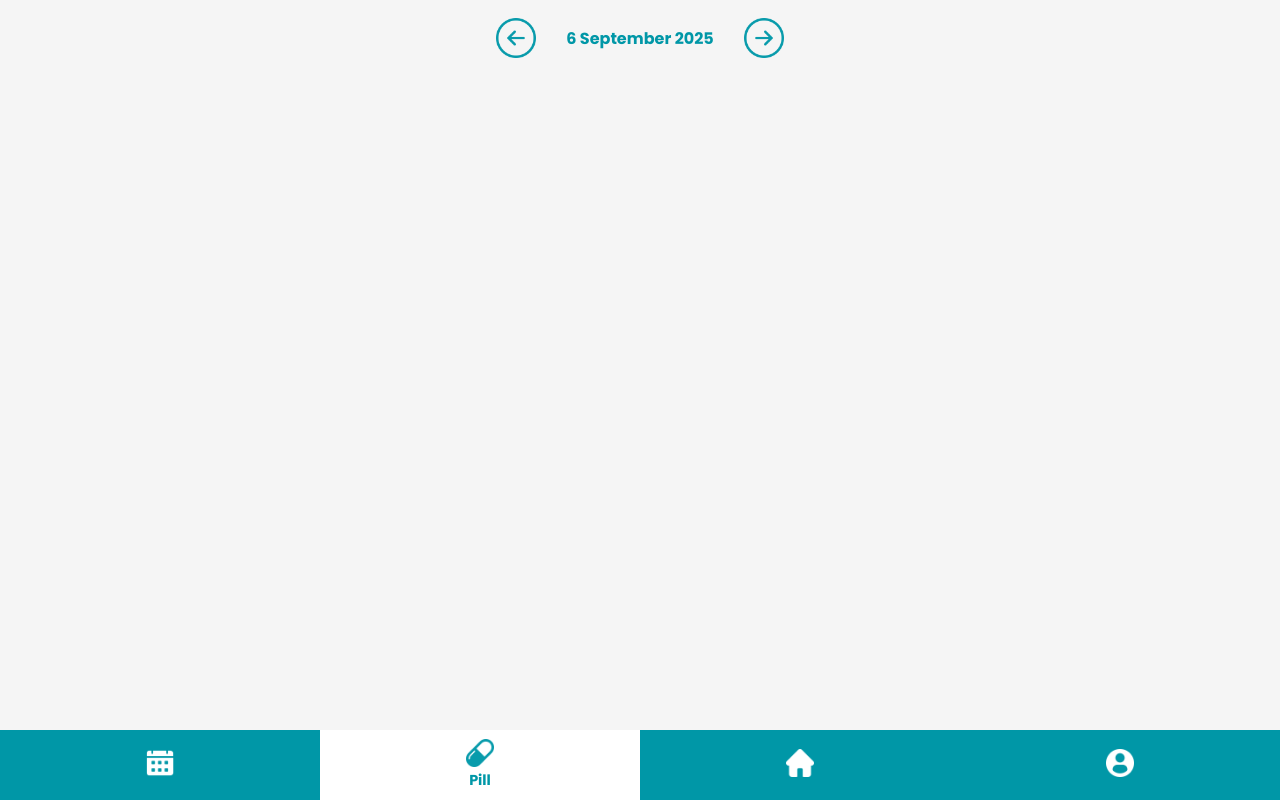
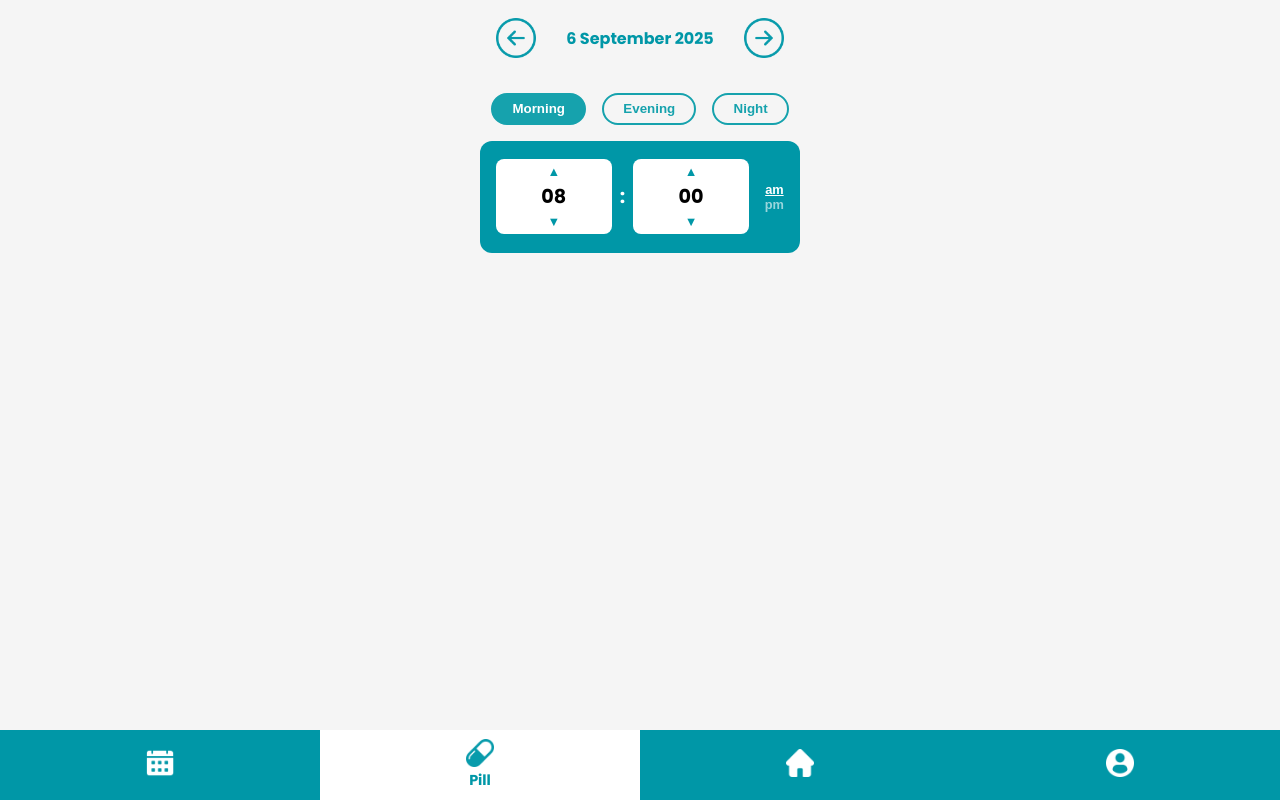
Before and after one commit to Hariharan6307-coder/Pill-Dispenser-App, a SvelteKit app in the folder frontend/: page /pill-slots in a window 1280 px wide. Built offline with nearby package versions, Linux system fonts and the light colour scheme.

Commit message:
Added clock and time selector as well

```diff
--- /dev/null
+++ b/frontend/src/lib/Clock.svelte
@@ -0,0 +1,128 @@
+<script>
+  let hour = $state(8);
+  let minute = $state(0);
+  let period = $state("AM");
+
+  function format(value) {
+    return value.toString().padStart(2, "0");
+  }
+
+  function increaseHour() {
+    hour = hour === 12 ? 1 : hour + 1;
+  }
+
+  function decreaseHour() {
+    hour = hour === 1 ? 12 : hour - 1;
+  }
+
+  function increaseMinute() {
+    minute = (minute + 1) % 60;
+  }
+
+  function decreaseMinute() {
+    minute = (minute - 1 + 60) % 60;
+  }
+
+  function togglePeriod() {
+    period = period === "AM" ? "PM" : "AM";
+  }
+</script>
+
+<!-- Wrapper to center -->
+<div class="wrapper">
+  <div class="clock-container">
+    <!-- Hour -->
+    <div class="time-box">
+      <button onclick={increaseHour}>▲</button>
+      <span>{format(hour)}</span>
+      <button onclick={decreaseHour}>▼</button>
+    </div>
+
+    <span class="colon">:</span>
+
+    <!-- Minute -->
+    <div class="time-box">
+      <button onclick={increaseMinute}>▲</button>
+      <span>{format(minute)}</span>
+      <button onclick={decreaseMinute}>▼</button>
+    </div>
+
+    <!-- Period -->
+    <div class="period">
+      <button class:active={period === "AM"} onclick={() => (period = "AM")}>am</button>
+      <button class:active={period === "PM"} onclick={() => (period = "PM")}>pm</button>
+    </div>
+  </div>
+</div>
+
+<style>
+  .wrapper {
+    display: flex;
+    justify-content: center;
+    align-items: center;
+    height: 7rem
+  }
+
+  .clock-container {
+    display: flex;
+    align-items: center;
+    gap: 0.5rem;
+    background: var(--color-primary);
+    border-radius: 12px;
+    padding: 0.5rem 1rem;
+    color: #000;
+    max-width: 20rem;
+    width: 100%;
+    height: 100%;
+    justify-content: center;
+  }
+
+  .time-box {
+    display: flex;
+    flex-direction: column;
+    align-items: center;
+    background: var(--color-card);
+    border-radius: 8px;
+    padding: 0.3rem 0.6rem;
+    font-size: 1.2rem;
+    font-weight: bold;
+    flex: 1;
+  }
+
+  .time-box span {
+    margin: 0.2rem 0;
+  }
+
+  .colon {
+    font-size: 1.2rem;
+    font-weight: bold;
+    color: var(--color-card);
+  }
+
+  button {
+    background: none;
+    border: none;
+    cursor: pointer;
+    font-size: 0.8rem;
+    color: var(--color-primary);
+  }
+
+  .period {
+    display: flex;
+    flex-direction: column;
+    margin-left: 0.5rem;
+  }
+
+  .period button {
+    font-size: 0.8rem;
+    font-weight: bold;
+    color: var(--color-card);
+    opacity: 0.6;
+    transition: 0.2s;
+  }
+
+  .period button.active {
+    opacity: 1;
+    text-decoration: underline;
+  }
+</style>
--- /dev/null
+++ b/frontend/src/lib/TimeSelector.svelte
@@ -0,0 +1,47 @@
+<!-- TimeSelector.svelte -->
+<script>
+  let selected = $state("morning");
+  const times = ["morning", "evening", "night"];
+
+  function select(time) {
+    selected = time;
+    // Optionally, dispatch an event if you want to notify parent
+    // createEventDispatcher() can be used for that
+  }
+</script>
+
+<div class="time-selector">
+  {#each times as time}
+    <button
+      class:selected={selected === time}
+      onclick={() => select(time)}
+      type="button"
+    >
+      {time}
+    </button>
+  {/each}
+</div>
+
+<style>
+  .time-selector {
+    display: flex;
+    gap: 1rem;
+    justify-content: center;
+    margin: 1rem 0;
+  }
+  button {
+    border: 2px solid #16a2ad;
+    background: transparent;
+    color: #16a2ad;
+    font-weight: bold;
+    border-radius: 2rem;
+    padding: 0.4rem 1.2rem;
+    cursor: pointer;
+    transition: background 0.2s, color 0.2s;
+    text-transform: capitalize;
+  }
+  button.selected {
+    background: #16a2ad;
+    color: #fff;
+  }
+</style>
--- a/frontend/src/routes/pill-slots/+page.svelte
+++ b/frontend/src/routes/pill-slots/+page.svelte
@@ -1,5 +1,9 @@
 <script>
   import DateNavigator from "../../lib/DateNavigator.svelte";
+  import TimeSelector from "../../lib/TimeSelector.svelte";
+  import Clock from "../../lib/Clock.svelte";
 </script>
 
 <DateNavigator/>
+<TimeSelector/>
+<Clock/>
```
Also changed, not shown: frontend/src/lib/functions.js (added, +25 -0 lines), 1 other file (tests, documents, lock files or other folders).
